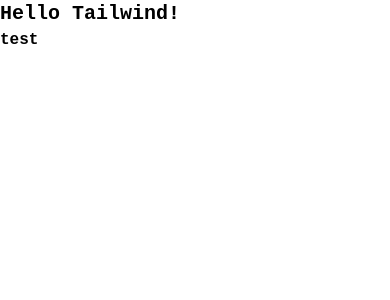
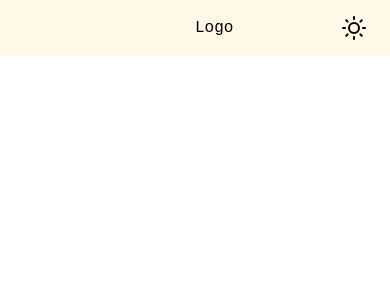
Before and after one commit to hoj0806/todo-list, a React (Vite) app: page / in a window 390 px wide. Shown: the top 300 px of the page. Built offline with nearby package versions, Linux system fonts and the light colour scheme; a web font is replaced by a local one.

Commit message:
mobile header static

```diff
--- a/src/App.jsx
+++ b/src/App.jsx
@@ -1,8 +1,9 @@
+import Header from "./components/Header";
+
 function App() {
   return (
-    <div>
-      <h1 className='text-xl text-yellow-500 font-bold'>Hello Tailwind!</h1>
-      <p className='font-bold'>test</p>
+    <div className='bg-white-20 max-w-screen-2xl mx-auto'>
+      <Header />
     </div>
   );
 }
--- /dev/null
+++ b/src/components/Header.jsx
@@ -0,0 +1,12 @@
+import LightMode from "../assets/icon/light.svg";
+
+function Header() {
+  return (
+    <div className='h-14 flex items-center justify-between relative px-6'>
+      <div className='absolute left-1/2 translate-x--1/2'>Logo</div>
+      <img src={LightMode} className='w-6 h-6 ml-auto' />
+    </div>
+  );
+}
+
+export default Header;
```
